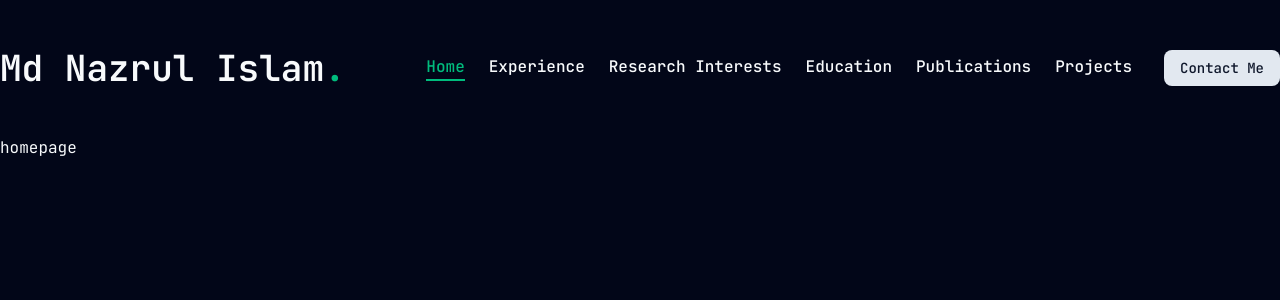
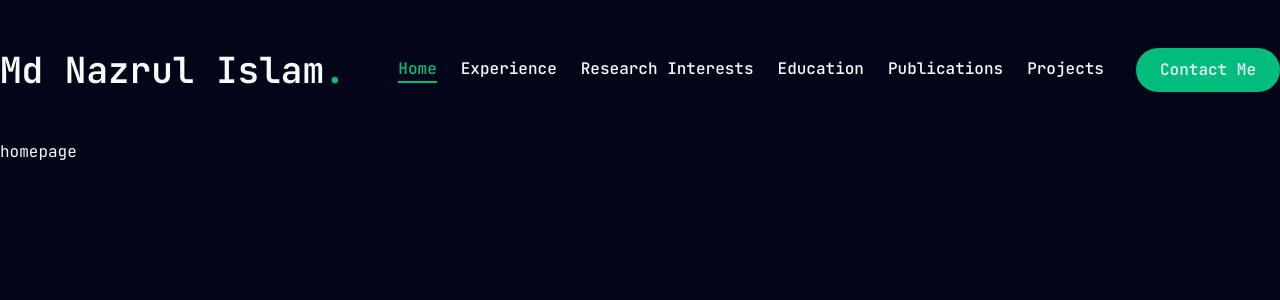
Before and after one commit to nazrul-99/nazrul.github.io, a Next.js app: page / in a window 1280 px wide. Shown: the top 300 px of the page. Built offline with nearby package versions, Linux system fonts and the light colour scheme.

Commit message:
Adding nav bar for mobile

```diff
--- a/components/Header.jsx
+++ b/components/Header.jsx
@@ -5,6 +5,7 @@
 
 //components
 import Nav from "./Nav";
+import MobileNav from "./MobileNav";
 
 const Header = () => {
     return(
@@ -27,6 +28,9 @@
                 </div>
 
                 {/* mobile nav */}
+                <div className="xl:hidden">
+                    <MobileNav />
+                </div>
 
             </div>
         </header>
--- /dev/null
+++ b/components/MobileNav.jsx
@@ -0,0 +1,72 @@
+"use client";
+
+import { Sheet, SheetContent, SheetTrigger } from "@/components/ui/sheet"
+import { usePathname } from "next/navigation";
+import Link from "next/link";
+import { CiMenuFries } from "react-icons/ci";
+
+const links = [
+    {
+        name: 'home',
+        path: '/',
+    },
+    {
+        name: 'experience',
+        path: '/experience',
+    },
+    {
+        name: 'research interests',
+        path: '/research_interests',
+    },
+    {
+        name: 'education',
+        path: '/education',
+    },
+    {
+        name: 'publications',
+        path: '/publications',
+    },
+    {
+        name: 'projects',
+        path: '/projects',
+    },
+
+];
+
+
+const MobileNav = () => {
+    const pathname = usePathname();
+
+    return <Sheet>
+        <SheetTrigger className="flex justify-center items-center">
+            <CiMenuFries className="text-[32px] text-accent" />
+        </SheetTrigger>
+        <SheetContent className="flex flex-col">
+            {/* logo */}
+            <div className="mt-32 mb-40 text-center text-2xl">
+                <Link href="/"></Link>
+                <h1 className="text-4xl font-semibold">
+                    Nazrul<span className="text-accent">.</span>
+                </h1>
+            </div>
+
+            {/* nav */}
+            <nav className="flex flex-col justify-center items-center gap-6">
+                {links.map((link, index)=>{
+                return (
+                    <Link
+                        href={link.path}
+                        key={index}
+                        className={ `${link.path === pathname && "text-accent border-b-2 border-accent"
+                        } text-xl capitalize hover:text-accent transition-all`}
+                    >
+                        {link.name}
+                    </Link>
+                );
+                })}
+            </nav>
+        </SheetContent>
+    </Sheet>
+};
+
+export default MobileNav;
--- a/components/ui/button.jsx
+++ b/components/ui/button.jsx
@@ -5,26 +5,22 @@
 import { cn } from "@/lib/utils"
 
 const buttonVariants = cva(
-  "inline-flex items-center justify-center gap-2 whitespace-nowrap rounded-md text-sm font-medium transition-all disabled:pointer-events-none disabled:opacity-50 [&_svg]:pointer-events-none [&_svg:not([class*='size-'])]:size-4 shrink-0 [&_svg]:shrink-0 outline-none focus-visible:border-ring focus-visible:ring-ring/50 focus-visible:ring-[3px] aria-invalid:ring-destructive/20 dark:aria-invalid:ring-destructive/40 aria-invalid:border-destructive",
+  "inline-flex items-center justify-center whitespace-nowrap rounded-full text-base font-semibold ring-offset-white transition-colors",
   {
     variants: {
       variant: {
         default:
-          "bg-primary text-primary-foreground shadow-xs hover:bg-primary/90",
-        destructive:
-          "bg-destructive text-white shadow-xs hover:bg-destructive/90 focus-visible:ring-destructive/20 dark:focus-visible:ring-destructive/40 dark:bg-destructive/60",
+          "bg-accent text-primary hover:bg-accent-hover",
+        primary:
+          "bg-primary text-white",
         outline:
-          "border bg-background shadow-xs hover:bg-accent hover:text-accent-foreground dark:bg-input/30 dark:border-input dark:hover:bg-input/50",
-        secondary:
-          "bg-secondary text-secondary-foreground shadow-xs hover:bg-secondary/80",
-        ghost:
-          "hover:bg-accent hover:text-accent-foreground dark:hover:bg-accent/50",
-        link: "text-primary underline-offset-4 hover:underline",
+          "border border-accent bg-transparent text-accent hover:bg-accent hover:text-primary"
+
       },
       size: {
-        default: "h-9 px-4 py-2 has-[>svg]:px-3",
-        sm: "h-8 rounded-md gap-1.5 px-3 has-[>svg]:px-2.5",
-        lg: "h-10 rounded-md px-6 has-[>svg]:px-4",
+        default: "h-[44px] px-6",
+        sm: "h-[48px] px-6",
+        lg: "h-[56px] px-8 text-sm uppercase tracking-[2px]",
         icon: "size-9",
       },
     },
--- a/components/ui/sheet.jsx
+++ b/components/ui/sheet.jsx
@@ -2,9 +2,13 @@
 
 import * as React from "react"
 import * as SheetPrimitive from "@radix-ui/react-dialog"
-import { XIcon } from "lucide-react"
+// import { XIcon } from "lucide-react"
 
 import { cn } from "@/lib/utils"
+
+// Iomclose import
+import { IoMdClose } from "react-icons/io";
+
 
 function Sheet({
   ...props
@@ -59,7 +63,7 @@
         className={cn(
           "bg-background data-[state=open]:animate-in data-[state=closed]:animate-out fixed z-50 flex flex-col gap-4 shadow-lg transition ease-in-out data-[state=closed]:duration-300 data-[state=open]:duration-500",
           side === "right" &&
-            "data-[state=closed]:slide-out-to-right data-[state=open]:slide-in-from-right inset-y-0 right-0 h-full w-3/4 border-l sm:max-w-sm",
+            "data-[state=closed]:slide-out-to-right data-[state=open]:slide-in-from-right inset-y-0 right-0 h-full w-3/4 sm:max-w-sm",
           side === "left" &&
             "data-[state=closed]:slide-out-to-left data-[state=open]:slide-in-from-left inset-y-0 left-0 h-full w-3/4 border-r sm:max-w-sm",
           side === "top" &&
@@ -71,8 +75,8 @@
         {...props}>
         {children}
         <SheetPrimitive.Close
-          className="ring-offset-background focus:ring-ring data-[state=open]:bg-secondary absolute top-4 right-4 rounded-xs opacity-70 transition-opacity hover:opacity-100 focus:ring-2 focus:ring-offset-2 focus:outline-hidden disabled:pointer-events-none">
-          <XIcon className="size-4" />
+          className="absoluete right-8 top-8 transition-opacity outline-none">
+          <IoMdClose className="text-3xl text-accent" />
           <span className="sr-only">Close</span>
         </SheetPrimitive.Close>
       </SheetPrimitive.Content>
--- a/package.json
+++ b/package.json
@@ -22,6 +22,7 @@
     "next": "^15.3.3",
     "react": "^19.0.0",
     "react-dom": "^19.0.0",
+    "react-icons": "^5.5.0",
     "tailwind-merge": "^3.3.1"
   },
   "devDependencies": {
```
Also changed, not shown: 1 other file (tests, documents, lock files or other folders).
